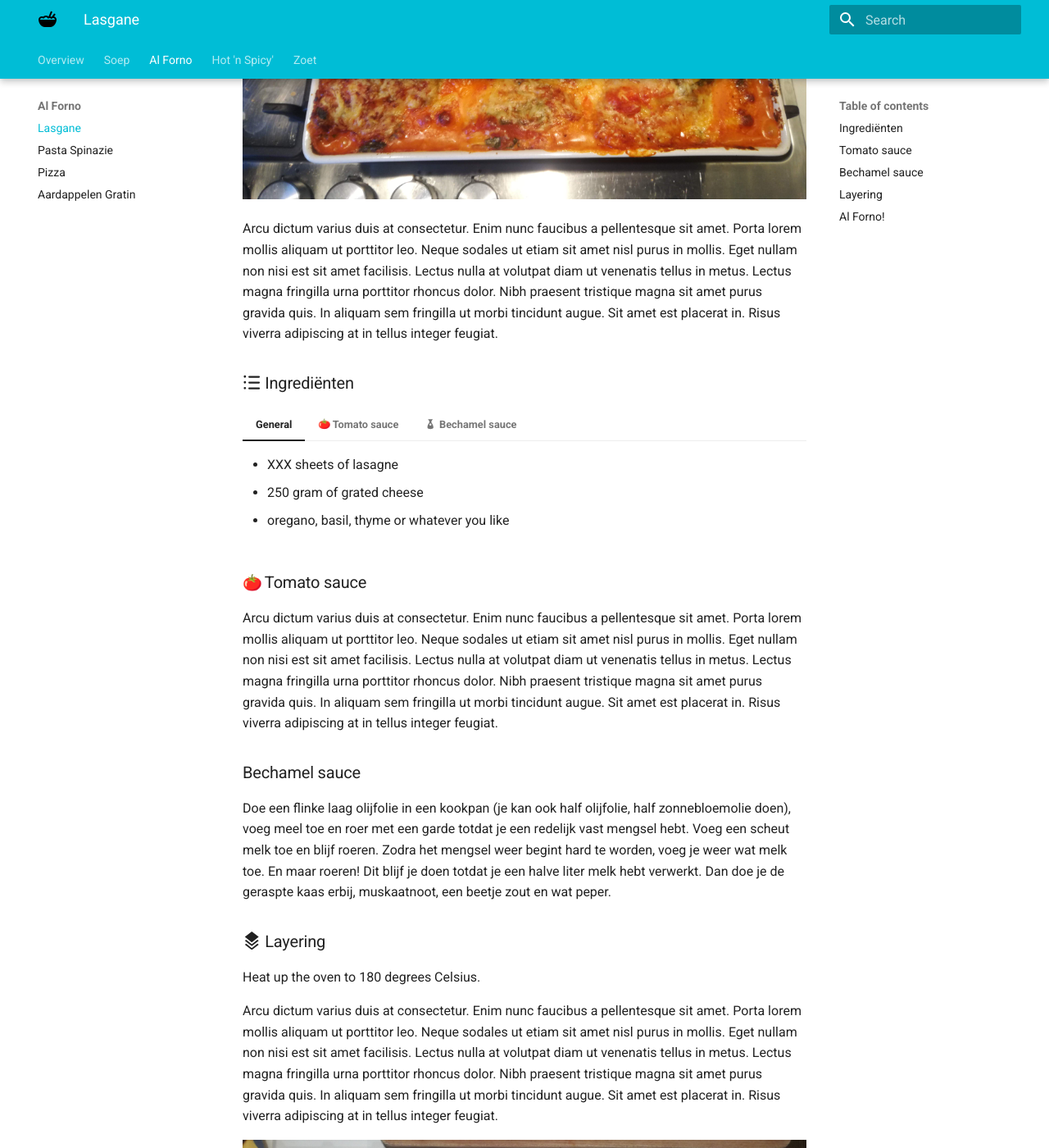
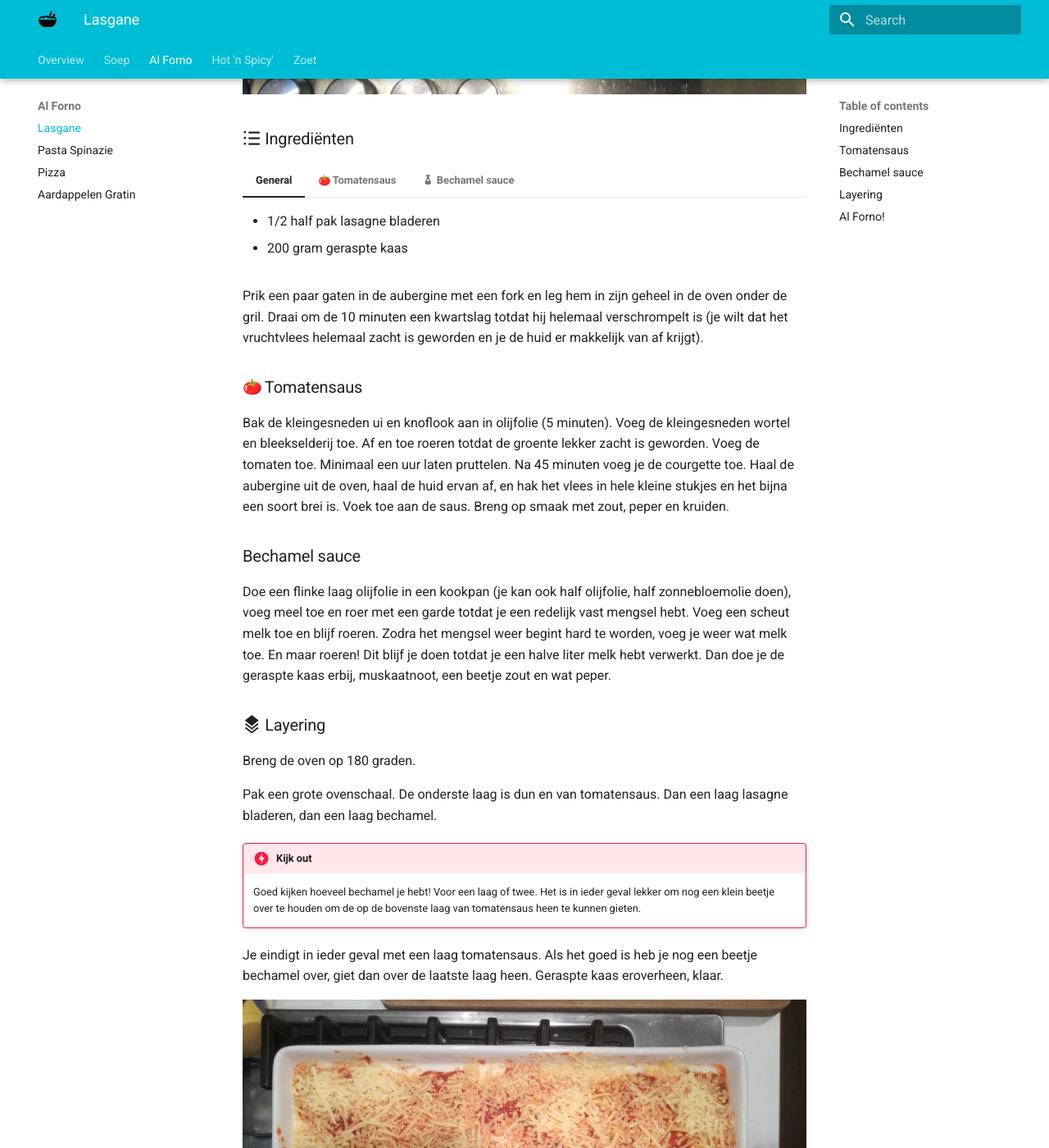
Before and after one commit to larsagny/cooking, an MkDocs documentation site: the page built from docs/lasagne.md, in a window 1280 px wide and 1400 px high, scrolled down 696 px. Shown: the whole window at 82% size. Built offline with MkDocs 1.6.1 and Material for MkDocs 9.7.7, drawn with Linux system fonts in a browser that asks for light colours; emoji names are drawn with the system emoji font; some of the changed text lies outside the part shown.

Commit message:
added some missing info sopa azteca and lasagne

```diff
--- a/docs/lasagne.md
+++ b/docs/lasagne.md
@@ -1,23 +1,30 @@
-# :material-bowl-mix-outline: Lasagne
+# :material-bowl-mix-outline: Vegetarische Lasagne
 
-Lorem ipsum dolor sit amet, consectetur adipiscing elit, sed do eiusmod tempor incididunt ut labore et dolore magna aliqua. Morbi tristique senectus et netus et. Nec sagittis aliquam malesuada bibendum arcu vitae elementum curabitur. Porttitor rhoncus dolor purus non enim. Pretium quam vulputate dignissim suspendisse in. Auctor elit sed vulputate mi sit amet mauris commodo. Eu nisl nunc mi ipsum faucibus vitae aliquet nec. Quis auctor elit sed vulputate mi sit amet mauris. At varius vel pharetra vel turpis nunc. At augue eget arcu dictum varius duis at consectetur. Sed ullamcorper morbi tincidunt ornare.
+Als dit gerecht op tafel komt, wordt hier ook iedereen blij. Ook nog steeds een van mijn favoriete gerechten. Vaak de tweede dag zelfs nog lekkerder, dus ik maak altijd meer dan genoeg.
 
 ![ready](assets/IMG_20211007_180851.jpg)
 
-Arcu dictum varius duis at consectetur. Enim nunc faucibus a pellentesque sit amet. Porta lorem mollis aliquam ut porttitor leo. Neque sodales ut etiam sit amet nisl purus in mollis. Eget nullam non nisi est sit amet facilisis. Lectus nulla at volutpat diam ut venenatis tellus in metus. Lectus magna fringilla urna porttitor rhoncus dolor. Nibh praesent tristique magna sit amet purus gravida quis. In aliquam sem fringilla ut morbi tincidunt augue. Sit amet est placerat in. Risus viverra adipiscing at in tellus integer feugiat.
 
 ### :octicons-list-unordered-16: Ingrediënten
 
 === "General"
 
-    * XXX sheets of lasagne
-    * 250 gram of grated cheese
-    * oregano, basil, thyme or whatever you like
+    * 1/2 half pak lasagne bladeren
+    * 200 gram geraspte kaas
 
-=== ":tomato: Tomato sauce"
+=== ":tomato: Tomatensaus"
 
-    * 5-10 Ripe tomatos
-    * 1-2 cans of tomatos
+    * olijfolie
+    * 1 grote ui
+    * 2 tenen knoflook
+    * een paar rijpe tomaten (kan ook zonder)
+    * 1-2 blikken gepelde tomaten
+    * 1 fles passata
+    * 1 stengel bleekselderij
+    * 1 wortel
+    * 1 aubergine
+    * 1/2 courgette
+    * zout, peper, oregano, basilicum, tijm
 
 
 === ":material-soy-sauce: Bechamel sauce"
@@ -32,10 +39,13 @@ Arcu dictum varius duis at consectetur. Enim nunc faucibus a pellentesque sit am
     * 75 gram parmezaan
 
 
-### :tomato: Tomato sauce
 
-Arcu dictum varius duis at consectetur. Enim nunc faucibus a pellentesque sit amet. Porta lorem mollis aliquam ut porttitor leo. Neque sodales ut etiam sit amet nisl purus in mollis. Eget nullam non nisi est sit amet facilisis. Lectus nulla at volutpat diam ut venenatis tellus in metus. Lectus magna fringilla urna porttitor rhoncus dolor. Nibh praesent tristique magna sit amet purus gravida quis. In aliquam sem fringilla ut morbi tincidunt augue. Sit amet est placerat in. Risus viverra adipiscing at in tellus integer feugiat.
+Prik een paar gaten in de aubergine met een fork en leg hem in zijn geheel in de oven onder de gril. Draai om de 10 minuten een kwartslag totdat hij helemaal verschrompelt is (je wilt dat het vruchtvlees helemaal zacht is geworden en je de huid er makkelijk van af krijgt).
 
+### :tomato: Tomatensaus
+
+
+Bak de kleingesneden ui en knoflook aan in olijfolie (5 minuten). Voeg de kleingesneden wortel en bleekselderij toe. Af en toe roeren totdat de groente lekker zacht is geworden. Voeg de tomaten toe. Minimaal een uur laten pruttelen. Na 45 minuten voeg je de courgette toe. Haal de aubergine uit de oven, haal de huid ervan af, en hak het vlees in hele kleine stukjes en het bijna een soort brei is. Voek toe aan de saus. Breng op smaak met zout, peper en kruiden.
 
 
 ### Bechamel sauce
@@ -46,12 +56,19 @@ Doe een flinke laag olijfolie in een kookpan (je kan ook half olijfolie, half zo
 
 ### :material-layers-triple: Layering
 
-Heat up the oven to 180 degrees Celsius.
+Breng de oven op 180 graden.
 
-Arcu dictum varius duis at consectetur. Enim nunc faucibus a pellentesque sit amet. Porta lorem mollis aliquam ut porttitor leo. Neque sodales ut etiam sit amet nisl purus in mollis. Eget nullam non nisi est sit amet facilisis. Lectus nulla at volutpat diam ut venenatis tellus in metus. Lectus magna fringilla urna porttitor rhoncus dolor. Nibh praesent tristique magna sit amet purus gravida quis. In aliquam sem fringilla ut morbi tincidunt augue. Sit amet est placerat in. Risus viverra adipiscing at in tellus integer feugiat.
+Pak een grote ovenschaal. De onderste laag is dun en van tomatensaus. Dan een laag lasagne bladeren, dan een laag bechamel.
+
+
+!!! danger "Kijk out"
+    Goed kijken hoeveel bechamel je hebt! Voor een laag of twee. Het is in ieder geval lekker om nog een klein beetje over te houden om de op de bovenste laag van tomatensaus heen te kunnen gieten.
+
+
+Je eindigt in ieder geval met een laag tomatensaus. Als het goed is heb je nog een beetje bechamel over, giet dan over de laatste laag heen. Geraspte kaas eroverheen, klaar.
 
 ![lasagne_raw](assets/lasagne_raw.jpg)
 
 ### :material-fire-circle: Al Forno!
 
-Put in the oven until the chesse is crsipy (~30 min)
+Nu in de oven totdat de kaas lekker knapperig is (~30 min).
```
Also changed, not shown: docs/sopa_azteca.md (+20 -13 lines).
